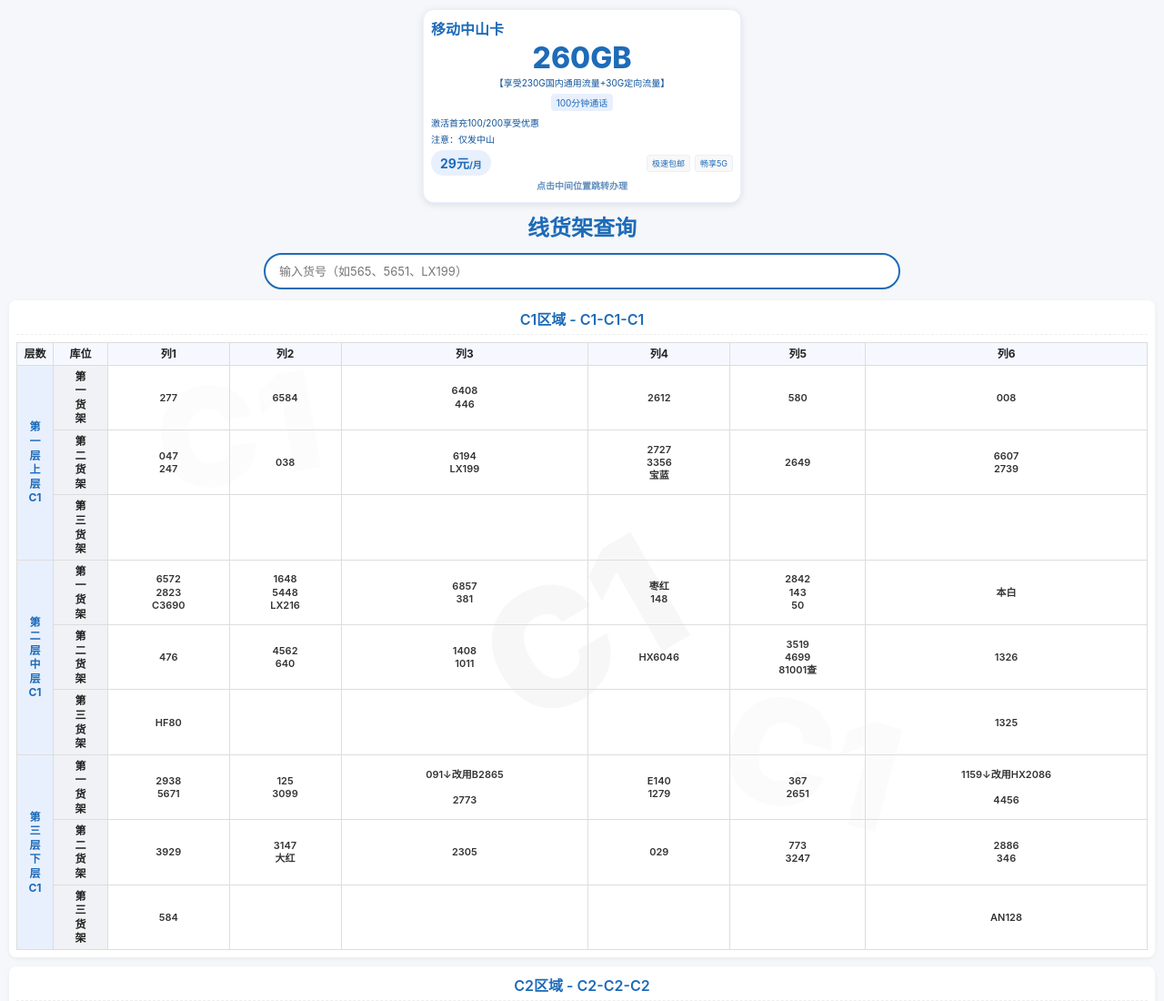
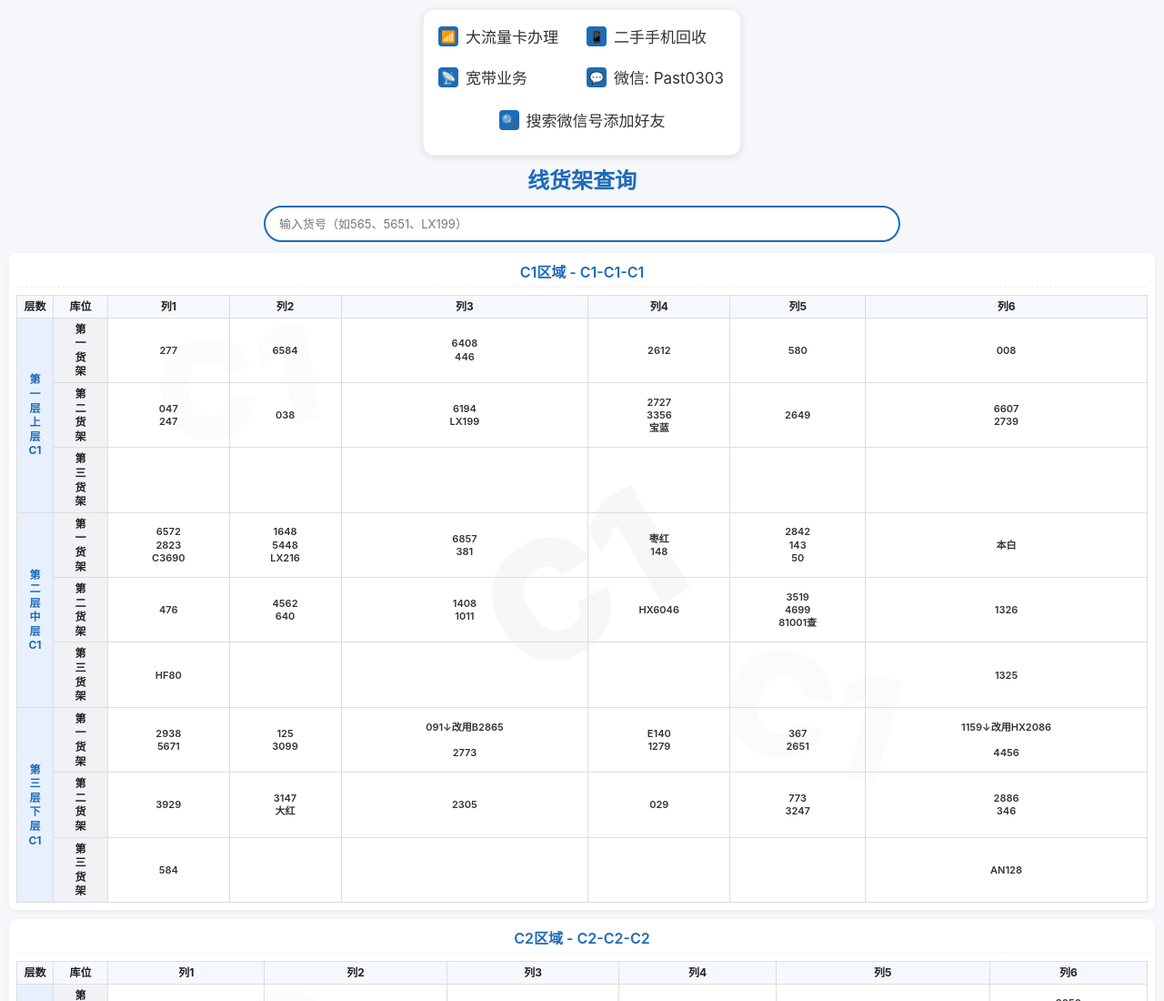
Before and after one commit to 0302ZH/xianhuo, a plain HTML site: page index.html in a window 1280 px wide. Shown: the top 1100 px of the page at 91% size. Drawn offline with Linux system fonts and the light colour scheme.

Commit message:
Update index.html

```diff
--- a/index.html
+++ b/index.html
@@ -23,14 +23,13 @@
             text-align: center;
             margin-bottom: 12px;
         }
-        /* 头顶标题"线货架查询"加大：原18px改为24px */
         .header h1 {
             color: #1e6bb8;
             margin-bottom: 6px;
-            font-size: 24px; /* 标题字体加大 */
+            font-size: 24px;
             font-weight: 700;
         }
-        /* ===== 新增：移动中山卡广告样式 ===== */
+        /* ===== 广告样式 ===== */
         .ad-banner {
             margin-bottom: 8px;
             width: 100%;
@@ -38,116 +37,45 @@
             margin-left: auto;
             margin-right: auto;
         }
-        .zs-card {
+        .contact-card {
             background: #ffffff;
             border-radius: 12px;
-            padding: 8px;
+            padding: 16px;
             position: relative;
             overflow: hidden;
             box-shadow: 0 2px 8px rgba(0, 0, 0, 0.1);
-            color: #1e6bb8;
+            color: #333;
             border: 1px solid #e8f0fe;
         }
-        @keyframes blink {
-            0% { opacity: 1; }
-            50% { opacity: 0.4; }
-            100% { opacity: 1; }
+        .contact-card-body {
+            display: block;
         }
-        .jump-tip {
-            text-align: center;
-            font-size: 10px;
-            color: #0f5298;
-            margin: 3px 0;
-            font-weight: 600;
-            animation: blink 1.2s infinite;
+        .info-box {
+            display: grid;
+            grid-template-columns: 1fr 1fr;
+            gap: 10px;
         }
-        .zs-card-header {
+        .service-item {
             display: flex;
             align-items: center;
-            justify-content: space-between;
-            margin-bottom: 5px;
+            justify-content: flex-start;
+            gap: 8px;
+            margin-bottom: 10px;
+            font-size: 17px;
+            color: #333;
         }
-        .zs-card-header .title {
-            font-size: 16px;
-            font-weight: 700;
-            color: #1e6bb8;
-        }
-        .zs-card-header .sim {
-            display: none;
-        }
-        .zs-card-body {
+        .service-item .icon {
+            width: 22px;
+            height: 22px;
+            background: #1e6bb8;
+            color: white;
+            border-radius: 4px;
             display: flex;
             align-items: center;
-            gap: 8px;
-            margin-bottom: 5px;
-        }
-        .zs-card-body .img-box {
-            display: none;
-        }
-        .zs-card-body .data-box {
-            flex: 1;
-        }
-        .zs-card-body .data-box .big-num {
-            font-size: 32px;
-            font-weight: 800;
-            color: #1e6bb8;
-            line-height: 1;
-        }
-        .zs-card-body .data-box .data-desc {
-            font-size: 10px;
-            color: #0f5298;
-            margin-top: 3px;
-        }
-        .zs-card-body .data-box .call {
-            display: inline-block;
-            background: #e8f0fe;
-            color: #1e6bb8;
-            padding: 2px 6px;
-            border-radius: 4px;
-            font-size: 10px;
-            margin-top: 5px;
-        }
-        .zs-card-tips {
-            display: flex;
-            flex-direction: column;
-            gap: 3px;
-            margin-bottom: 5px;
-        }
-        .zs-card-tips .tip-item {
-            display: flex;
-            align-items: center;
-            gap: 3px;
-            font-size: 10px;
-            color: #0f5298;
-        }
-        .zs-card-tips .tip-item .icon {
-            display: none;
-        }
-        .zs-card-footer {
-            display: flex;
-            align-items: center;
-            justify-content: space-between;
-            margin-bottom: 3px;
-        }
-        .zs-card-footer .price {
-            background: #e8f0fe;
-            color: #1e6bb8;
-            padding: 4px 10px;
-            border-radius: 15px;
-            font-size: 14px;
-            font-weight: 700;
-        }
-        .zs-card-footer .tags {
-            display: flex;
-            gap: 5px;
-        }
-        .zs-card-footer .tags .tag {
-            background: #f8f8f8;
-            color: #1e6bb8;
-            padding: 2px 5px;
-            border-radius: 3px;
-            font-size: 9px;
-            border: 1px solid #e8f0fe;
+            justify-content: center;
+            font-size: 13px;
+            font-weight: bold;
+            flex-shrink: 0;
         }
         /* ===== 广告样式结束 ===== */
         .search-container {
@@ -206,7 +134,6 @@
             font-size: 12px;
         }
 
-        /* 区域表格样式 - 添加水印背景 */
         .table-section {
             background: white;
             border-radius: 8px;
@@ -221,16 +148,15 @@
             z-index: 1;
         }
 
-        /* 水印样式 - 大字体灰色半透明 */
         .table-section::before {
             content: attr(data-area);
             position: absolute;
             top: 50%;
             left: 50%;
             transform: translate(-50%, -50%) rotate(-30deg);
-            font-size: 180px; /* 大字体 */
+            font-size: 180px;
             font-weight: 900;
-            color: rgba(120, 120, 120, 0.08); /* 浅灰色，透明度低 */
+            color: rgba(120, 120, 120, 0.08);
             z-index: -1;
             white-space: nowrap;
             pointer-events: none;
@@ -238,16 +164,15 @@
             opacity: 0.7;
         }
 
-        /* 第二个水印 - 右下角 */
         .table-section::after {
             content: attr(data-area);
             position: absolute;
             top: 70%;
             left: 70%;
             transform: translate(-50%, -50%) rotate(15deg);
-            font-size: 160px; /* 大字体 */
+            font-size: 160px;
             font-weight: 900;
-            color: rgba(120, 120, 120, 0.06); /* 更浅的灰色 */
+            color: rgba(120, 120, 120, 0.06);
             z-index: -1;
             white-space: nowrap;
             pointer-events: none;
@@ -255,16 +180,15 @@
             opacity: 0.5;
         }
 
-        /* 第三个水印 - 左上角 */
         .table-section .watermark-top-left {
             content: attr(data-area);
             position: absolute;
             top: 20%;
             left: 20%;
             transform: translate(-50%, -50%) rotate(-10deg);
-            font-size: 150px; /* 大字体 */
+            font-size: 150px;
             font-weight: 900;
-            color: rgba(120, 120, 120, 0.05); /* 最浅的灰色 */
+            color: rgba(120, 120, 120, 0.05);
             z-index: -1;
             white-space: nowrap;
             pointer-events: none;
@@ -272,7 +196,6 @@
             opacity: 0.4;
         }
 
-        /* 确保表格内容在水印之上 */
         .shelf-table {
             position: relative;
             z-index: 2;
@@ -282,15 +205,14 @@
             transform: translateY(-5px);
             box-shadow: 0 5px 15px rgba(0, 0, 0, 0.1);
         }
-        /* 区域标题（C1/C2/B2等）：加居中、字体加大（原14px改为16px） */
         .table-section h3 {
             color: #1e6bb8;
             border-bottom: 1px dashed #eee;
             padding-bottom: 5px;
             margin-bottom: 8px;
-            font-size: 16px; /* 区域标题字体加大 */
+            font-size: 16px;
             font-weight: 600;
-            text-align: center; /* 区域标题居中 */
+            text-align: center;
             position: relative;
             z-index: 3;
         }
@@ -380,40 +302,34 @@
 </head>
 <body>
     <div class="header">
-        <!-- ===== 新增：移动中山卡广告 ===== -->
+        <!-- ===== 广告已按你要求改好 ===== -->
         <div class="ad-banner">
-            <a href="http://h5.vip12300.cn/order/index.php?uid=ZDBGMEZjMnJrUEE9&pid=3275" target="_blank" style="text-decoration: none; display: block;">
-                <div class="zs-card">
-                    <div class="zs-card-header">
-                        <div class="title">移动中山卡</div>
-                        <div class="sim"></div>
-                    </div>
-                    <div class="zs-card-body">
-                        <div class="img-box"></div>
-                        <div class="data-box">
-                            <div class="big-num">260GB</div>
-                            <div class="data-desc">【享受230G国内通用流量+30G定向流量】</div>
-                            <div class="call">100分钟通话</div>
+            <a href="weixin://contacts/profile/Past0303" target="_blank" style="text-decoration: none;">
+                <div class="contact-card">
+                    <div class="contact-card-body">
+                        <div class="info-box">
+                            <div class="service-item">
+                                <div class="icon">📶</div>
+                                <div>大流量卡办理</div>
+                            </div>
+                            <div class="service-item">
+                                <div class="icon">📱</div>
+                                <div>二手手机回收</div>
+                            </div>
+                            <div class="service-item">
+                                <div class="icon">📡</div>
+                                <div>宽带业务</div>
+                            </div>
+                            <div class="service-item">
+                                <div class="icon">💬</div>
+                                <div>微信: Past0303</div>
+                            </div>
+                        </div>
+                        <div class="service-item" style="justify-content: center; margin-top: 12px;">
+                            <div class="icon">🔍</div>
+                            <div>搜索微信号添加好友</div>
                         </div>
                     </div>
-                    <div class="zs-card-tips">
-                        <div class="tip-item">
-                            <div class="icon"></div>
-                            <div>激活首充100/200享受优惠</div>
-                        </div>
-                        <div class="tip-item">
-                            <div class="icon"></div>
-                            <div>注意：仅发中山</div>
-                        </div>
-                    </div>
-                    <div class="zs-card-footer">
-                        <div class="price">29元<span style="font-size: 10px;">/月</span></div>
-                        <div class="tags">
-                            <div class="tag">极速包邮</div>
-                            <div class="tag">畅享5G</div>
-                        </div>
-                    </div>
-                    <div class="jump-tip">点击中间位置跳转办理</div>
                 </div>
             </a>
         </div>
@@ -1446,51 +1362,31 @@
                                     const extraSpace = 20; // 额外间距
                                     const totalOffset = headerHeight + searchHeight + extraSpace;
 
-                                    // 计算目标滚动位置
-                                    const targetScrollTop = absoluteCellTop - totalOffset;
-
-                                    // 平滑滚动到精确位置
+                                    // 滚动到单元格位置，使其居中于视口
                                     window.scrollTo({
-                                        top: targetScrollTop,
+                                        top: absoluteCellTop - totalOffset,
                                         behavior: 'smooth'
                                     });
-
-                                    // 关闭结果列表
-                                    resultList.style.display = 'none';
                                 }, 100);
                             }
                         });
 
                         resultList.appendChild(item);
                     });
-
                 } else {
-                    resultList.innerHTML = '<div class="no-results">未找到匹配的货号</div>';
+                    resultList.innerHTML = '<div class="no-results">未找到相关货号</div>';
                     resultList.style.display = 'block';
                 }
             }
 
             function clearHighlights() {
-                document.querySelectorAll('.target-cell').forEach(cell => {
+                allCells.forEach(cell => {
                     cell.classList.remove('target-cell');
                 });
-
                 tableSections.forEach(section => {
                     section.classList.remove('active');
                 });
-
-                document.querySelectorAll('.highlight').forEach(cell => {
-                    cell.classList.remove('highlight');
-                });
             }
-
-            // 点击其他地方关闭结果列表
-            document.addEventListener('click', function(e) {
-                if (!searchInput.contains(e.target) && !resultList.contains(e.target)) {
-                    resultList.style.display = 'none';
-                }
-            });
-
         });
     </script>
 </body>
```
